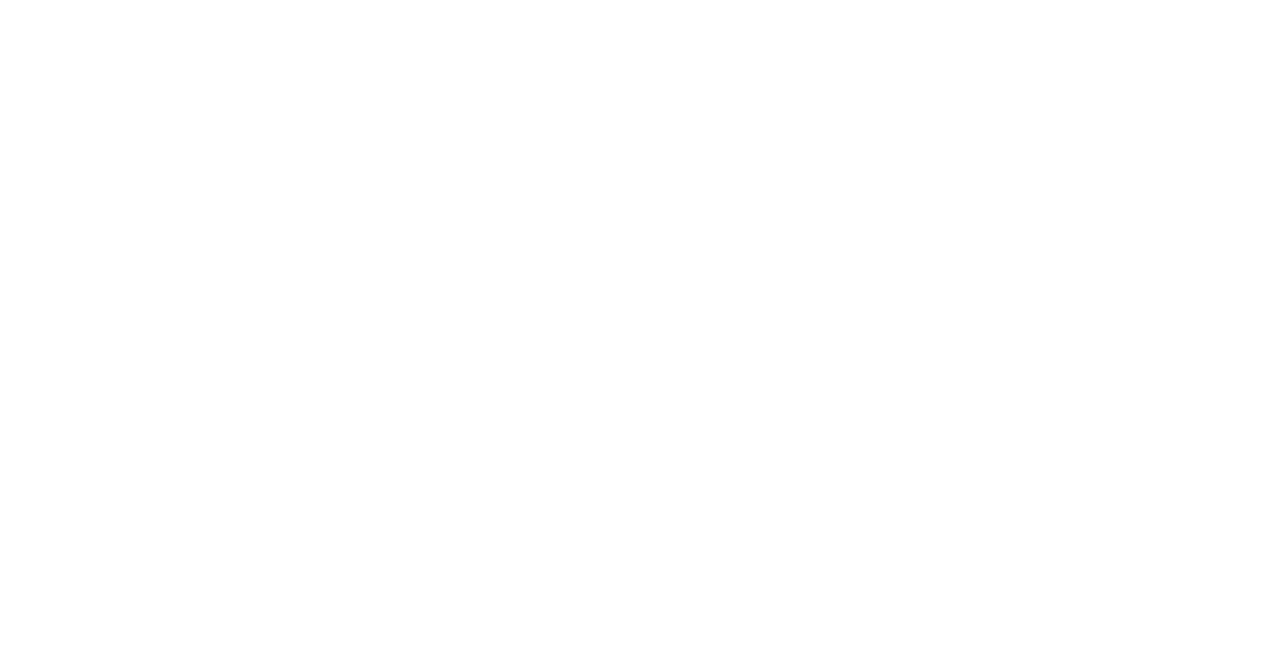
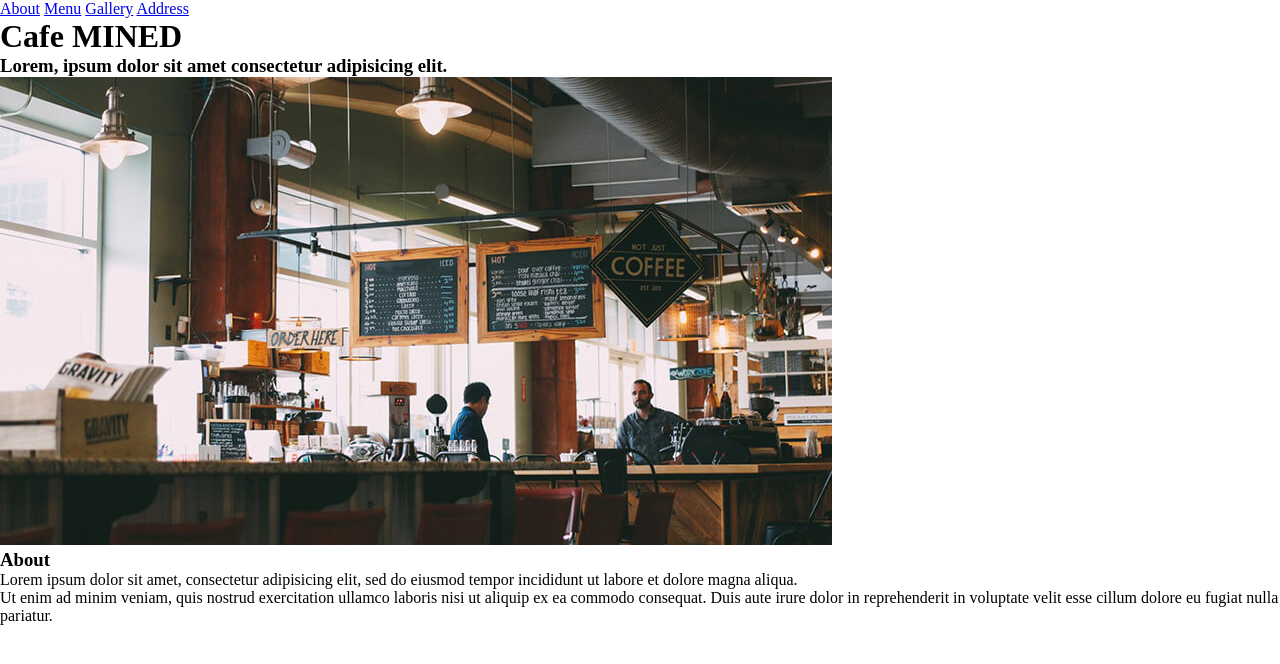
Before and after one commit to mined-academy/course_pro_web_design_from_zero_11, a plain HTML site: page index.html in a window 1280 px wide. Drawn offline with Linux system fonts and the light colour scheme.

Commit message:
created header HTML structure

```diff
--- a/index.html
+++ b/index.html
@@ -8,5 +8,38 @@
     <title>Cafe MINED</title>
 </head>
 <body>
+    <header>
+        <div class="container">
+            <nav class="menu">
+                <a href="#" id="btn-about">About</a>
+                <a href="#" id="btn-menu">Menu</a>
+                <a href="#" id="btn-gallery">Gallery</a>
+                <a href="#" id="btn-address">Address</a>
+            </nav>
+
+            <div class="texts">
+                <h1 class="name">Cafe <span>MINED</span></h1>
+                <h3>Lorem, ipsum dolor sit amet consectetur adipisicing elit.</h3>
+            </div>
+        </div>
+    </header>
+
+    <section class="main">
+        <section class="about" id="about">
+            <div class="container">
+                <div class="photo">
+                    <img src="img/about.jpg" alt="">
+                </div>
+                <article>
+                    <h3>About</h3>
+                    <p>Lorem ipsum dolor sit amet, consectetur adipisicing elit, sed do eiusmod tempor incididunt ut labore et dolore magna aliqua.</p>
+					<p>Ut enim ad minim veniam, quis nostrud exercitation ullamco laboris nisi ut aliquip ex ea commodo consequat. Duis aute irure dolor in reprehenderit in voluptate velit esse cillum dolore eu fugiat nulla pariatur.</p>
+                </article>
+            </div>
+        </section>
+        <section class="menu"></section>
+        <section class="gallery"></section>
+        <section class="address"></section>
+    </section>
 </body>
 </html>
```
Also changed, not shown: img/1.jpg (added), img/2.jpg (added), img/3.jpg (added), img/4.jpg (added), img/5.jpg (added), img/6.jpg (added), img/7.jpg (added), img/8.jpg (added), img/about.jpg (added), img/bg-textura.png (added), img/bg.jpg (added).
